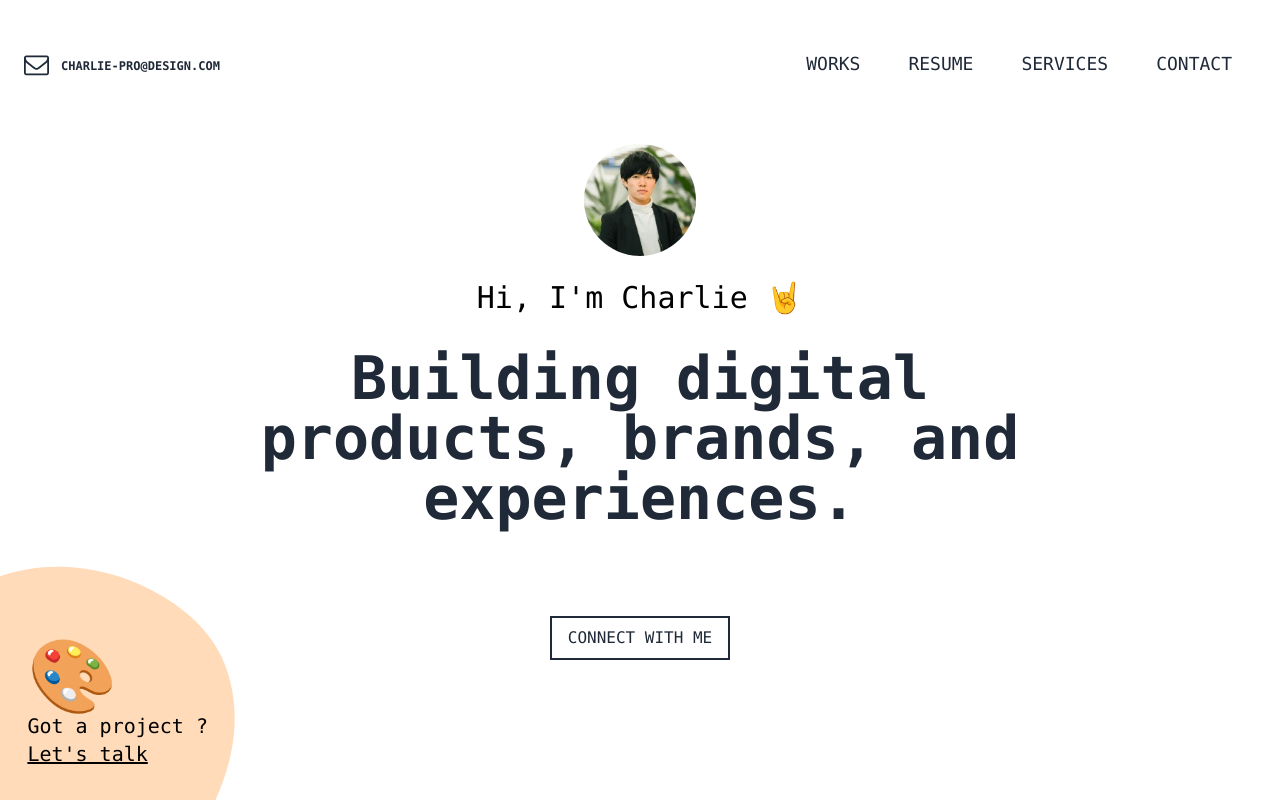
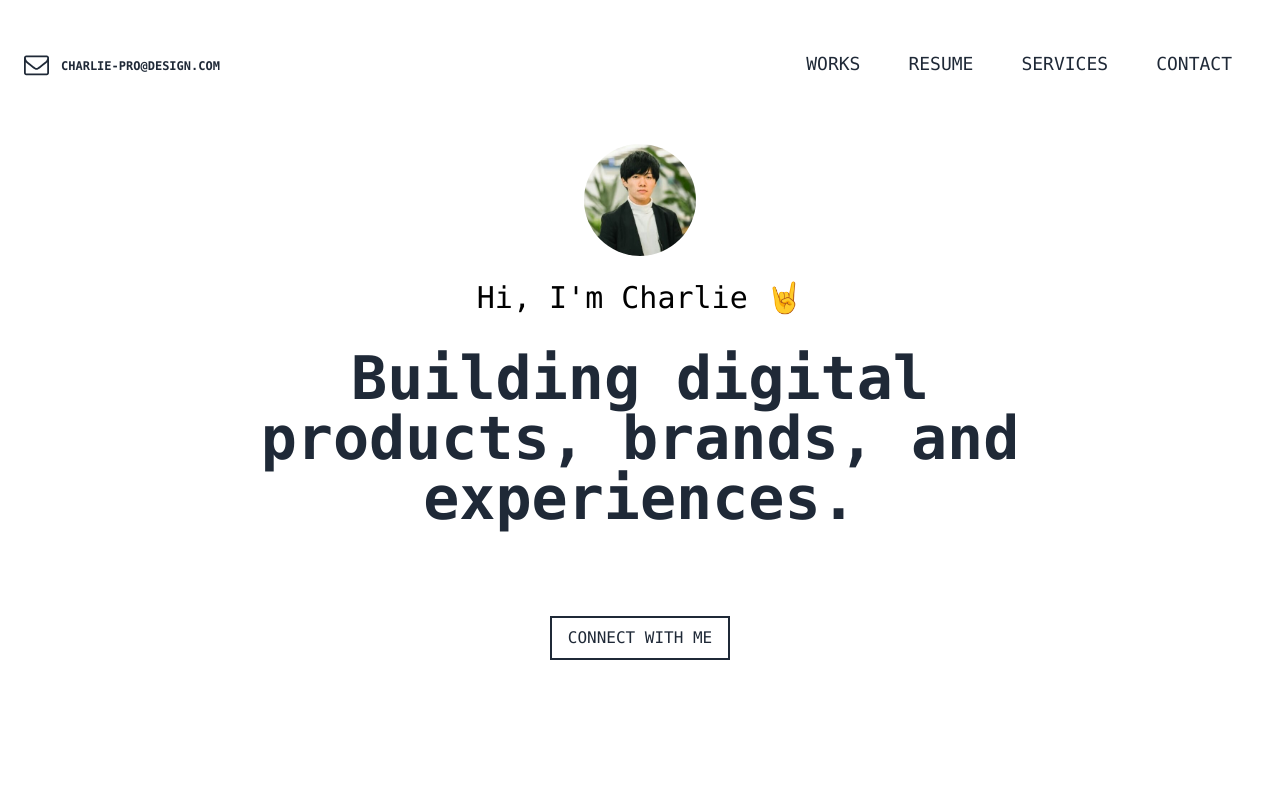
Before and after one commit to MxShun/MxShun.github.io, a Next.js app: page / in a window 1280 px wide. Built offline with nearby package versions, Linux system fonts and the light colour scheme.

Commit message:
del: Got a project

```diff
--- a/app/page.tsx
+++ b/app/page.tsx
@@ -1,25 +1,6 @@
 export default function Home() {
   return (
       <main className="relative h-screen overflow-hidden font-mono bg-white dark:bg-gray-800">
-        <div className="absolute hidden md:block -bottom-32 -left-32 w-96 h-96">
-          <div className="absolute z-20 text-xl text-extrabold right-12 text-start top-1/4">
-            <span className="text-7xl">
-                🎨
-            </span>
-            <p>
-              Got a project ?
-            </p>
-            <a href="#" className="underline">
-              Let&#x27;s talk
-            </a>
-          </div>
-          <svg viewBox="0 0 200 200" className="absolute w-full h-full" xmlns="http://www.w3.org/2000/svg">
-            <path fill="#FFDBB9"
-                  d="M44.7,-76.4C58.8,-69.2,71.8,-59.1,79.6,-45.8C87.4,-32.6,90,-16.3,88.5,-0.9C87,14.6,81.4,29.2,74.1,43.2C66.7,57.2,57.6,70.6,45,78.1C32.4,85.6,16.2,87.1,0.7,85.9C-14.8,84.7,-29.6,80.9,-43.9,74.4C-58.3,67.9,-72,58.7,-79.8,45.9C-87.7,33,-89.5,16.5,-88.9,0.3C-88.4,-15.9,-85.4,-31.7,-78.1,-45.4C-70.8,-59.1,-59.1,-70.6,-45.3,-77.9C-31.6,-85.3,-15.8,-88.5,-0.3,-88.1C15.3,-87.6,30.5,-83.5,44.7,-76.4Z"
-                  transform="translate(100 100)">
-            </path>
-          </svg>
-        </div>
         <header className="z-30 flex items-center w-full h-24 sm:h-32">
           <div className="container flex items-center justify-between px-6 mx-auto">
             <div className="flex items-center text-3xl font-black text-gray-800 uppercase dark:text-white">
```
